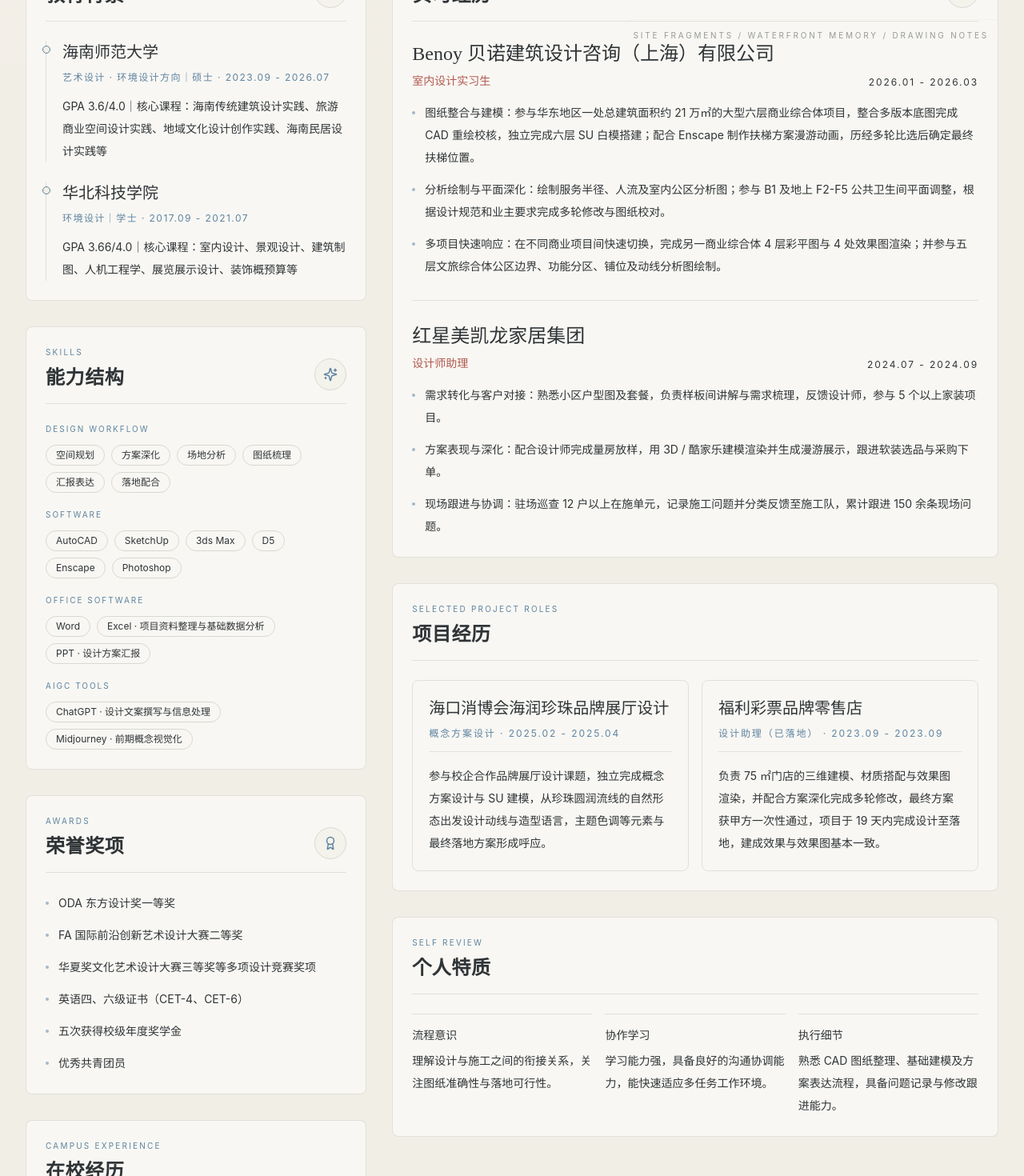
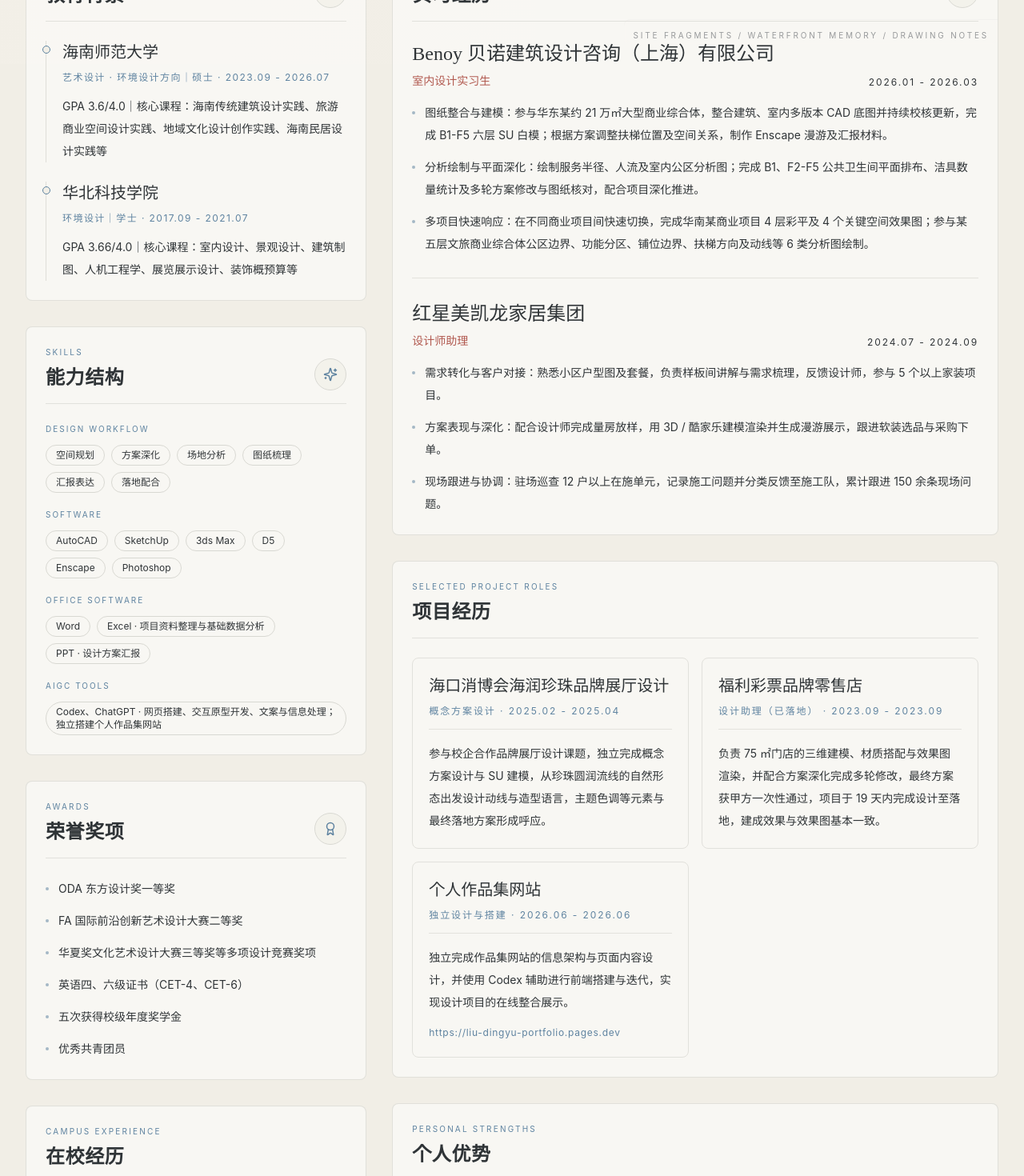
Before and after one commit to Nyra-Luca/liu-dingyu-portfolio, a React (Vite) app: page /about in a window 1280 px wide. Shown: the part 720-2190 px from the top of the page at 80% size. Built offline with nearby package versions, Linux system fonts and the light colour scheme.

Commit message:
Update About page experience and strengths

```diff
--- a/src/pages/SimplePage.jsx
+++ b/src/pages/SimplePage.jsx
@@ -57,9 +57,9 @@ const experience = [
     role: "室内设计实习生",
     time: "2026.01 - 2026.03",
     points: [
-      "图纸整合与建模：参与华东地区一处总建筑面积约 21 万㎡的大型六层商业综合体项目，整合多版本底图完成 CAD 重绘校核，独立完成六层 SU 白模搭建；配合 Enscape 制作扶梯方案漫游动画，历经多轮比选后确定最终扶梯位置。",
-      "分析绘制与平面深化：绘制服务半径、人流及室内公区分析图；参与 B1 及地上 F2-F5 公共卫生间平面调整，根据设计规范和业主要求完成多轮修改与图纸校对。",
-      "多项目快速响应：在不同商业项目间快速切换，完成另一商业综合体 4 层彩平图与 4 处效果图渲染；并参与五层文旅综合体公区边界、功能分区、铺位及动线分析图绘制。",
+      "图纸整合与建模：参与华东某约 21 万㎡大型商业综合体，整合建筑、室内多版本 CAD 底图并持续校核更新，完成 B1-F5 六层 SU 白模；根据方案调整扶梯位置及空间关系，制作 Enscape 漫游及汇报材料。",
+      "分析绘制与平面深化：绘制服务半径、人流及室内公区分析图；完成 B1、F2-F5 公共卫生间平面排布、洁具数量统计及多轮方案修改与图纸核对，配合项目深化推进。",
+      "多项目快速响应：在不同商业项目间快速切换，完成华南某商业项目 4 层彩平及 4 个关键空间效果图；参与某五层文旅商业综合体公区边界、功能分区、铺位边界、扶梯方向及动线等 6 类分析图绘制。",
     ],
   },
   {
@@ -98,6 +98,14 @@ const projectExperience = [
     result:
       "负责 75 ㎡门店的三维建模、材质搭配与效果图渲染，并配合方案深化完成多轮修改，最终方案获甲方一次性通过，项目于 19 天内完成设计至落地，建成效果与效果图基本一致。",
   },
+  {
+    title: "个人作品集网站",
+    role: "独立设计与搭建",
+    time: "2026.06 - 2026.06",
+    result:
+      "独立完成作品集网站的信息架构与页面内容设计，并使用 Codex 辅助进行前端搭建与迭代，实现设计项目的在线整合展示。",
+    link: "https://liu-dingyu-portfolio.pages.dev",
+  },
 ];
 
 const skillGroups = [
@@ -115,7 +123,7 @@ const skillGroups = [
   },
   {
     title: "AIGC Tools",
-    items: ["ChatGPT · 设计文案撰写与信息处理", "Midjourney · 前期概念视觉化"],
+    items: ["Codex、ChatGPT · 网页搭建、交互原型开发、文案与信息处理；独立搭建个人作品集网站"],
   },
 ];
 
@@ -270,17 +278,32 @@ function AboutPage() {
                     </p>
                   </div>
                   <p className="text-sm leading-7 text-ink/66">{item.result}</p>
+                  {item.link ? (
+                    <a
+                      className="mt-4 inline-block break-all text-xs tracking-[0.06em] text-primary transition hover:text-clay"
+                      href={item.link}
+                      target="_blank"
+                      rel="noreferrer"
+                    >
+                      {item.link}
+                    </a>
+                  ) : null}
                 </div>
               ))}
             </div>
           </InfoPanel>
 
-          <InfoPanel eyebrow="Self Review" title="个人特质">
-            <div className="grid gap-4 md:grid-cols-3">
+          <InfoPanel eyebrow="Personal Strengths" title="个人优势">
+            <div className="grid gap-4 md:grid-cols-2">
               {[
-                ["流程意识", "理解设计与施工之间的衔接关系，关注图纸准确性与落地可行性。"],
-                ["协作学习", "学习能力强，具备良好的沟通协调能力，能快速适应多任务工作环境。"],
-                ["执行细节", "熟悉 CAD 图纸整理、基础建模及方案表达流程，具备问题记录与修改跟进能力。"],
+                [
+                  "商业空间项目适应能力",
+                  "具备商业综合体、家装及品牌零售空间相关实践经验，能够较快适应不同项目节奏，并完成图纸整理、建模表现、分析绘制及方案深化等工作。",
+                ],
+                [
+                  "协作与落地意识",
+                  "具备跨专业配合及现场跟进经验，能根据设计调整持续校核图纸并跟进施工问题；可接受驻场及出差安排。",
+                ],
               ].map(([title, text]) => (
                 <div key={title} className="border-t border-line/70 pt-4">
                   <p className="mb-2 text-sm font-medium text-ink">{title}</p>
```
